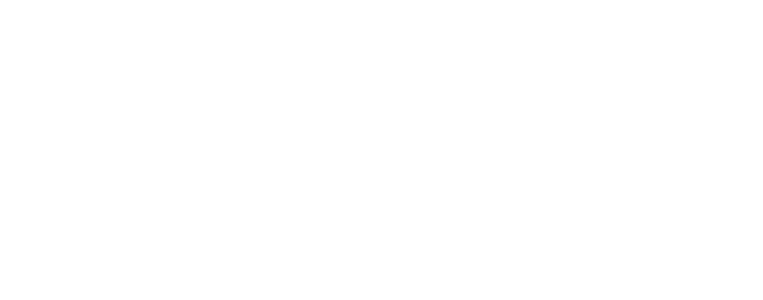
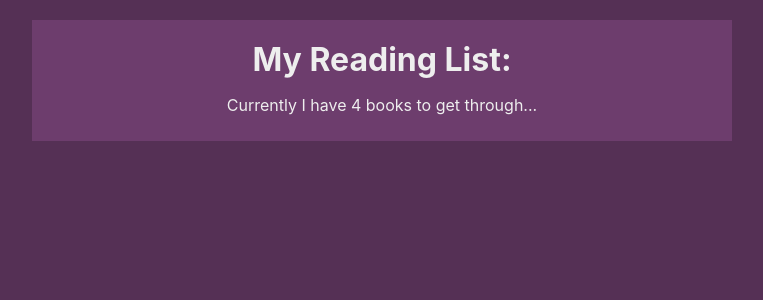
Before and after one commit to frontendprof/react-reading-list, a React (Create React App) app: page / in a window 1280 px wide. Shown: the top 300 px of the page, without its empty margins (258-1021 px from the left). Built offline with nearby package versions, Linux system fonts and the light colour scheme.

Commit message:
Creating components

```diff
--- a/src/App.js
+++ b/src/App.js
@@ -1,4 +1,6 @@
 import React from 'react';
+import Navbar from './components/Navbar';
+import BookContextProvider from './contexts/BookContext';
 
 
 
@@ -6,7 +8,9 @@
 function App() {
   return (
     <div className="App">
-
+      <BookContextProvider>
+        <Navbar />
+      </BookContextProvider>
     </div>
   );
 }
--- /dev/null
+++ b/src/components/Navbar.js
@@ -0,0 +1,20 @@
+
+import React,{useContext} from 'react';
+import {BookContext} from "../contexts/BookContext";
+
+
+
+
+const Navbar = () => {
+    const {books} = useContext(BookContext);
+
+    return (
+        <div className="navbar">
+            <h1>My Reading List: </h1>
+            <p>Currently I have {books.length} books to get through...</p>
+
+        </div>
+    )
+}
+
+export default Navbar
--- /dev/null
+++ b/src/contexts/BookContext.js
@@ -0,0 +1,33 @@
+
+import React,{createContext,useState} from 'react';
+import { v1 as uuidv1 } from 'uuid';
+
+
+
+export const BookContext=createContext();
+
+
+const BookContextProvider = (props) => {
+    const [books,setBooks]=useState([
+        {title:"Road To Mecca", author:"Muhammad Asad", id:1},
+        {title:"Islam and Secularism", author:"Syed Muhammad", id:2},
+        {title:"Weapons of mass instruction", author:"John Taylor", id:3},
+        {title:"The Divine Reality", author:"Hamza Tzortzis",id:4}
+        ]);
+
+    const addBook=(title,author)=>{
+        setBooks([...books,{title,author, id:uuidv1() }])
+    };
+
+    const removeBook=id=>{
+        setBooks(books.filter(book=>book.id!==id))
+    }
+
+    return (
+        <BookContext.Provider value={{ books,addBook,removeBook }}>
+            {props.children}
+        </BookContext.Provider>
+    )
+}
+
+export default BookContextProvider;
--- a/src/index.css
+++ b/src/index.css
@@ -1,17 +1,26 @@
+
+
 body {
   margin: 0;
-  font-family: -apple-system, BlinkMacSystemFont, 'Segoe UI', 'Roboto', 'Oxygen',
-    'Ubuntu', 'Cantarell', 'Fira Sans', 'Droid Sans', 'Helvetica Neue',
+  font-family: -apple-system, BlinkMacSystemFont, "Segoe UI", "Roboto", "Oxygen",
+    "Ubuntu", "Cantarell", "Fira Sans", "Droid Sans", "Helvetica Neue",
     sans-serif;
   -webkit-font-smoothing: antialiased;
   -moz-osx-font-smoothing: grayscale;
+  background: #553055;
 }
-
-code {
-  font-family: source-code-pro, Menlo, Monaco, Consolas, 'Courier New',
-    monospace;
+.App{
+  /* background: #4c2a4c; */
+  margin: 20px auto;
+  width: 90%;
+  max-width: 700px;
+  color: #eee;
 }
-
-.App {
+.navbar{
+  padding: 10px 20px;
   text-align: center;
+  background: #6d3d6d
 }
+.navbar h1{
+  margin: 10px 0;
+}
```
Also changed, not shown: src/components/BookDetails.js (added), src/components/BookForm.js (added), src/components/BookList.js (added), 1 other file (tests, documents, lock files or other folders).
